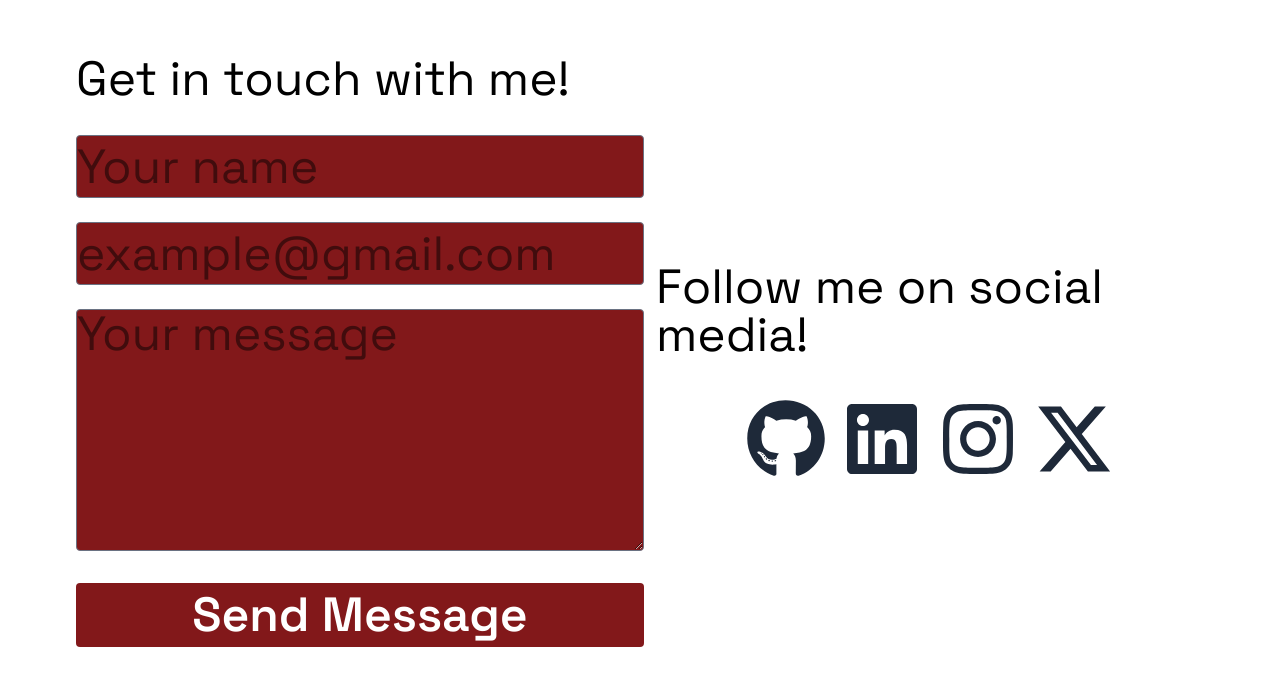
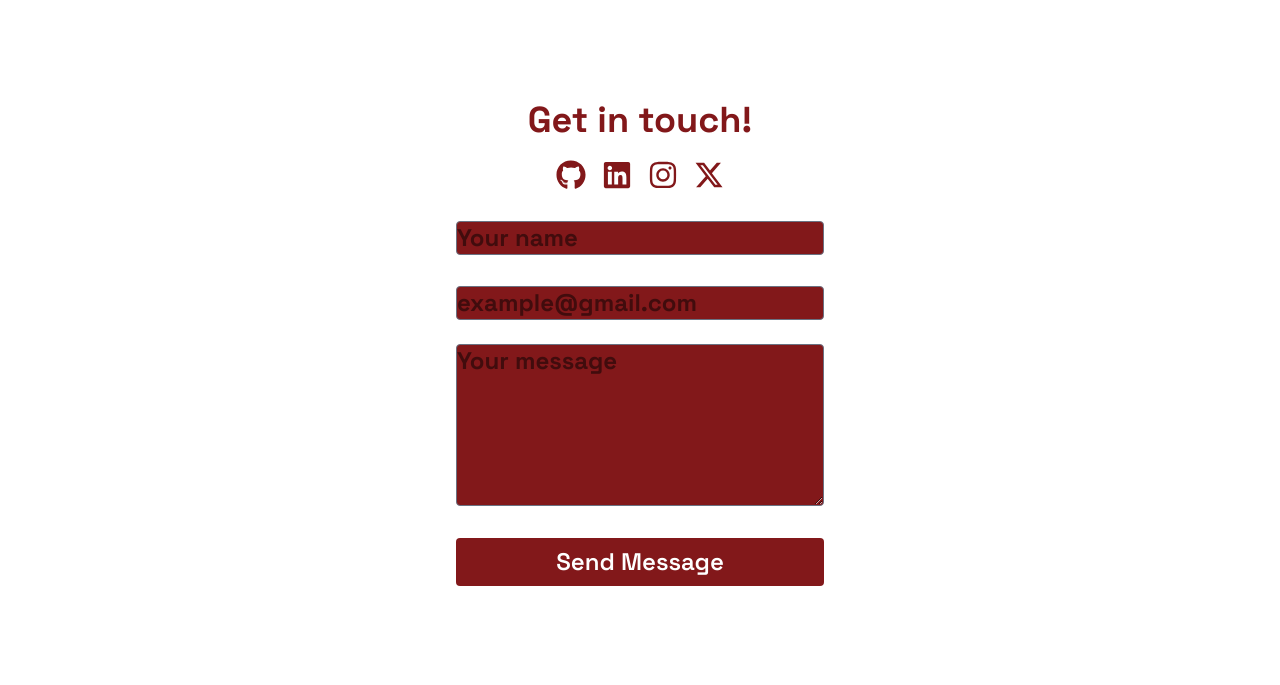
Before and after one commit to mendevsky/personal-cin-website, a React (Vite) app: page / in a window 1280 px wide. Shown: the part 2041-2726 px from the top of the page. Built offline with nearby package versions, Linux system fonts and the light colour scheme.

Commit message:
Organized the contact form and social media icons in just one row; and changed sizes and colors to fit the aesthetic

```diff
--- a/src/components/sections/Contact.jsx
+++ b/src/components/sections/Contact.jsx
@@ -26,30 +26,47 @@ function Contact() {
         })
     }
 
-
-
-
     return (
 
-        <section className="grid grid-cols-2 w-full p-15 mt-5" id="contact">
-            <div className="p-4 w-150">
-                <h2 className="text-5xl">Get in touch with me!
+        <section className="min-h-screen flex items-center justify-center py-20 " id="contact">
+            <div className="px-4 w-full min-w-[200px] md:w-[400px] sm:w-2/3 p-6">
+                <h2 className="text-4xl font-bold mb-8 bg-gradient-to-r from-red-900 to-red-900 bg-clip-text text-transparent text-center">
+                    Get in touch!
 
-                <form className="space-y-6 mt-8" onSubmit={handleSubmit}>
+                <div className="flex justify-center items-center">
+
+                <div className="flex justify-center items-center mt-5">
+                    <a href="https://github.com/mendevsky" target="_blank" rel="noopener noreferrer">
+                        <FaGithub size={30} className="text-red-900 hover:text-red-600 hover:animate-bounce transition-colors duration-300" />
+                    </a>
+                    <a href="https://www.linkedin.com/in/iaslmf/" target="_blank" rel="noopener noreferrer">
+                        <FaLinkedin size={30} className="text-red-900 hover:text-red-600 hover:animate-bounce transition-colors duration-300 ml-4" />
+                    </a>
+                    <a href="https://www.instagram.com/iaslmf/" target="_blank" rel="noopener noreferrer"    >
+                        <FaInstagram size={30} className="text-red-900 hover:text-red-600 hover:animate-bounce transition-colors duration-300 ml-4" />
+                    </a>
+                    <a href="https://twitter.com/_iaslmf" target="_blank" rel="noopener noreferrer">
+                        <FaXTwitter size={30} className="text-red-900 hover:text-red-600 hover:animate-bounce transition-colors duration-300 ml-4" />
+                    </a>
+
+                </div>
+
+                </div>
+
+                <form className="space-y-6 mt-6" onSubmit={handleSubmit}>
                     <div className="relative">
-                        <input type="text" id="name" name="name" required value={formData.name} onChange={(e) => setFormData({...formData, name: e.target.value})} placeholder="Your name" className="w-full bg-red-900 border border-gray-500 rounded text-white transition placeholder:text-black/50 focus:outline-none focus:ring-2 focus:ring-blue-500 " />
+                        <input type="text" id="name" name="name" required value={formData.name} onChange={(e) => setFormData({...formData, name: e.target.value})} placeholder="Your name" className="text-2xl w-full bg-red-900 border border-gray-500 rounded text-white transition placeholder:text-black/50 placeholder:text-1xl focus:outline-none focus:ring-2 focus:ring-blue-500 hover:translate-y-1 transition-all " />
                     </div>
                     <div className="relative">
-                        <input type="email" id="email" name="email" required value={formData.email} onChange={(e) => setFormData({...formData, email: e.target.value})} placeholder="example@gmail.com" className="w-full bg-red-900 border border-gray-500 rounded  text-white transition placeholder:text-black/50 focus:outline-none focus:ring-2 focus:ring-blue-500 " />
+                        <input type="email" id="email" name="email" required value={formData.email} onChange={(e) => setFormData({...formData, email: e.target.value})} placeholder="example@gmail.com" className="text-2xl w-full bg-red-900 border border-gray-500 rounded text-white transition placeholder:text-black/50 placeholder:text-1xl focus:outline-none focus:ring-2 focus:ring-blue-500 hover:translate-y-1 transition-all" />
                     </div>
                     <div className="relative">
-                        <textarea id="message" name="message" required value={formData.message} onChange={(e) => setFormData({...formData, message: e.target.value})} placeholder="Your message" rows="5" className="w-full bg-red-900 border border-gray-500 rounded  text-white transition placeholder:text-black/50 focus:outline-none focus:ring-2 focus:ring-blue-500 " ></textarea>
+                        <textarea id="message" name="message" required value={formData.message} onChange={(e) => setFormData({...formData, message: e.target.value})} placeholder="Your message" rows="5" className="text-2xl w-full bg-red-900 border border-gray-500 rounded  text-white transition placeholder:text-black/50 placeholder:text-1xl focus:outline-none focus:ring-2 focus:ring-blue-500 hover:translate-y-1 transition-all" ></textarea>
                     </div>
-                    <button type="submit" className="w-full bg-red-900 hover:bg-red-700 text-white font-semibold py-2 px-4 rounded transition-colors duration-300 hover:-translate-y-0.5 hover:shadow-lg focus:outline-none focus:ring-2 focus:ring-blue-500 focus:ring-offset-2">
+                    <button type="submit" className="text-2xl w-full bg-red-900 hover:bg-red-700 text-white font-semibold py-2 px-4 rounded transition-colors duration-300 hover:-translate-y-0.5 hover:shadow-lg focus:outline-none focus:ring-2 focus:ring-blue-500 focus:ring-offset-2">
                         Send Message
                     </button>
                 </form>
-
 
                 </h2>
 
@@ -57,30 +74,7 @@ function Contact() {
 
             </div>
 
-            <div className="flex justify-center items-center pt-10 flex-col px-4">
 
-                <p className="text-5xl">
-                    Follow me on social media!
-                </p>
-
-                <div className="flex justify-center items-center mt-10">
-                    <a href="https://github.com/mendevsky" target="_blank" rel="noopener noreferrer">
-                        <FaGithub size={80} className="text-gray-800 hover:text-gray-600 hover:animate-bounce transition-colors duration-300" />
-                    </a>
-                    <a href="https://www.linkedin.com/in/iaslmf/" target="_blank" rel="noopener noreferrer">
-                        <FaLinkedin size={80} className="text-gray-800 hover:text-gray-600 hover:animate-bounce transition-colors duration-300 ml-4" />
-                    </a>
-                    <a href="https://www.instagram.com/iaslmf/" target="_blank" rel="noopener noreferrer"    >
-                        <FaInstagram size={80} className="text-gray-800 hover:text-gray-600 hover:animate-bounce transition-colors duration-300 ml-4" />
-                    </a>
-                    <a href="https://twitter.com/_iaslmf" target="_blank" rel="noopener noreferrer">
-                        <FaXTwitter size={80} className="text-gray-800 hover:text-gray-600 hover:animate-bounce transition-colors duration-300 ml-4" />
-                    </a>
-
-                </div>
-
-
-            </div>
 
 
 
```
